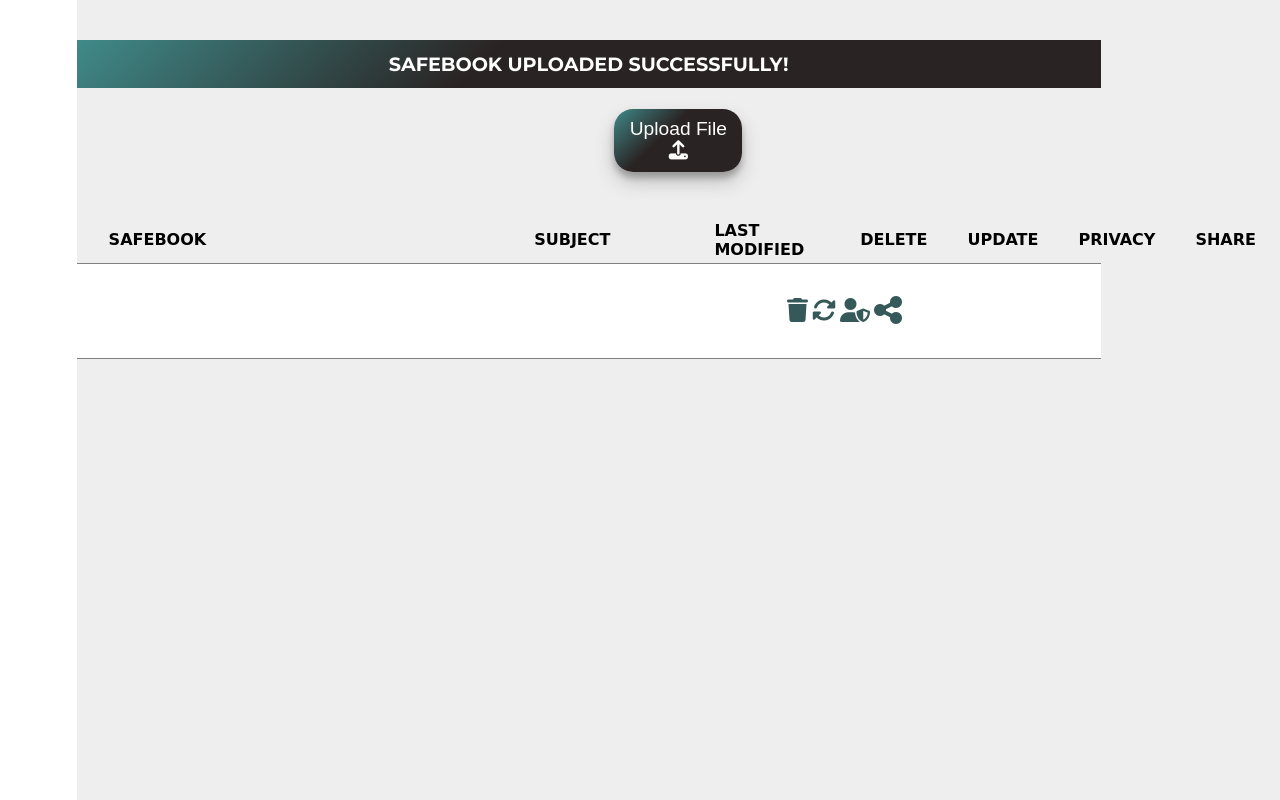
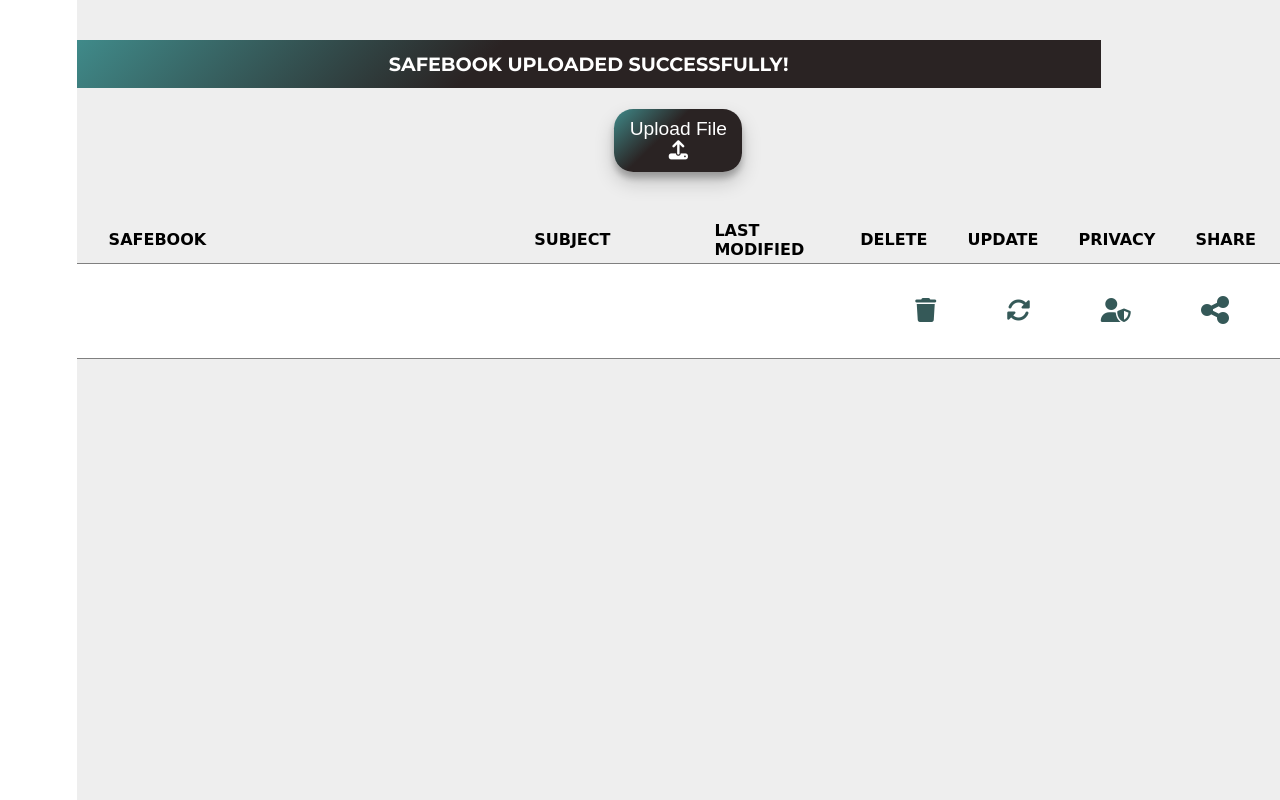
Before and after one commit to ShivanshGoel221B/SafeBook, a plain HTML site: page index.html in a window 1280 px wide. Shown: the part 48-848 px from the top of the page. Drawn offline with Linux system fonts and the light colour scheme.

Commit message:
Fix alignment for file options

```diff
--- a/index.html
+++ b/index.html
@@ -303,11 +303,28 @@
           <div class="share">SHARE</div>
         </div>
         <div class="uploaded-files">
-          <div class="icons">
-            <i class="fa-solid fa-trash fa-xl"></i>
-            <i class="fa-solid fa-rotate fa-xl"></i>
-            <i class="fas fa-user-shield fa-xl"></i>
-            <i class="fa fa-share-alt fa-2xl"></i>
+          <div class="uploaded-files-option field-pdf-preview">
+
+          </div>
+          <div class="uploaded-files-option field-subject">
+
+          </div>
+          <div class="uploaded-files-option field-last-modified">
+
+          </div>
+          <div class="uploaded-files-option field-icons">
+            <div class="option-icon-container">
+              <i class="fa-solid fa-trash fa-xl"></i>
+            </div>
+            <div class="option-icon-container">
+              <i class="fa-solid fa-rotate fa-xl"></i>
+            </div>
+            <div class="option-icon-container">
+              <i class="fas fa-user-shield fa-xl"></i>
+            </div>
+            <div class="option-icon-container">
+              <i class="fa fa-share-alt fa-2xl"></i>
+            </div>
           </div>
         </div>
       </div>
--- a/style.css
+++ b/style.css
@@ -378,17 +378,6 @@ body {
   transform: scale(1.1);
   color: #355958;
 }
-.fa-trash
-{
-  margin-left: 32rem;
-}
-
-.icons
-{
-
-  color:#355958;
-
-}
 .last-modified {
   font-family: "Combo", cursive;
 
@@ -512,14 +501,30 @@ body {
 .uploaded-files {
   display: flex;
   height: 12vh;
-  width: 80vw;
   border-top: 1px solid grey;
   border-bottom: 1px solid grey;
   background-color: white;
   display: flex;
-  justify-content: center;
+  justify-content: space-between;
   align-items: center;
   margin-top: 0.2rem;
+}
+.uploaded-files-option {
+  margin: 0 1rem;
+}
+.field-subject {
+  margin-left: 16vw;
+}
+.field-pdf-preview, .field-subject, .field-last-modified {
+  min-width: 12vw;
+}
+.field-icons
+{
+  display: flex;
+  justify-content: space-around;
+  width: 30vw;
+  color:#355958;
+
 }
 .working-area {
   display: flex;
```
